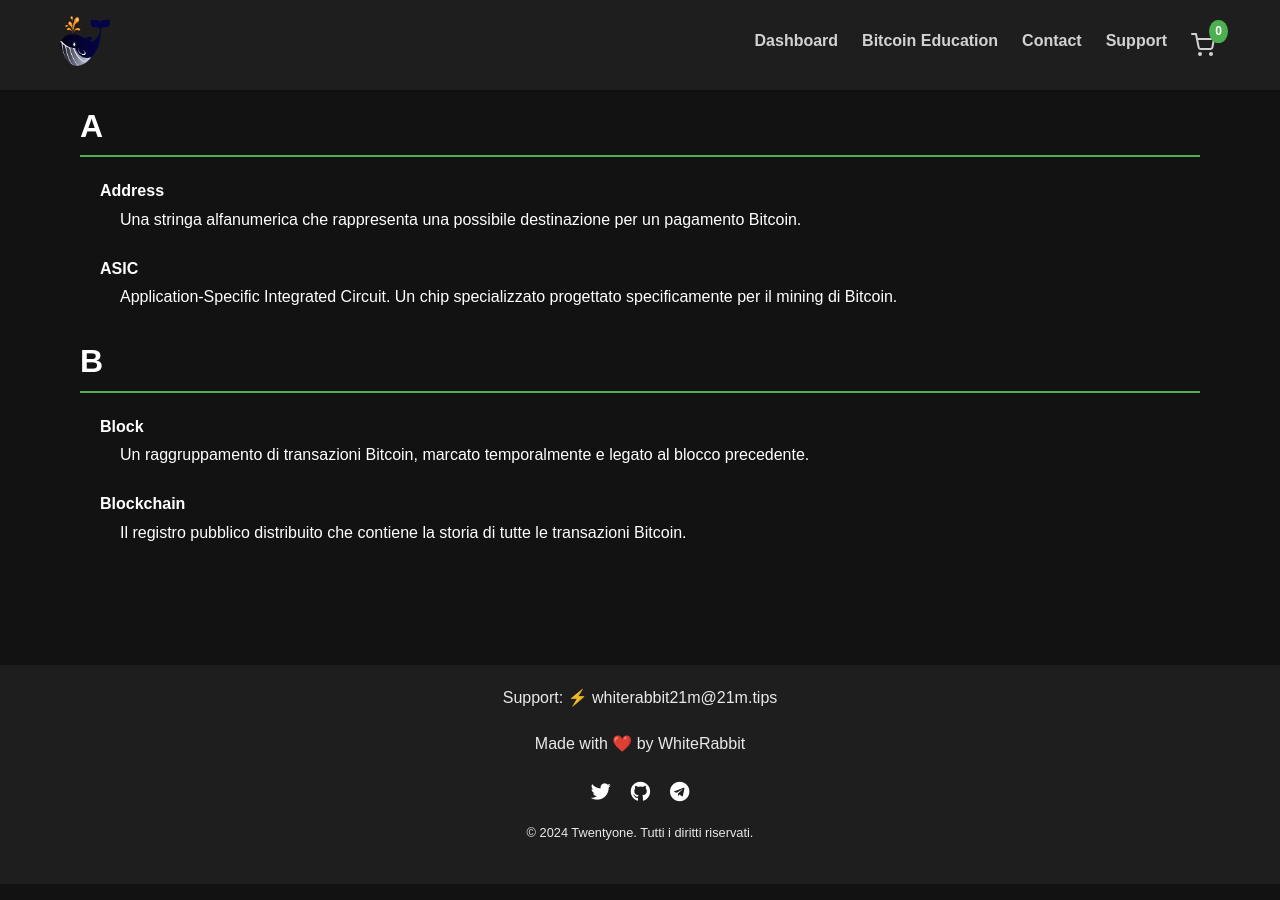
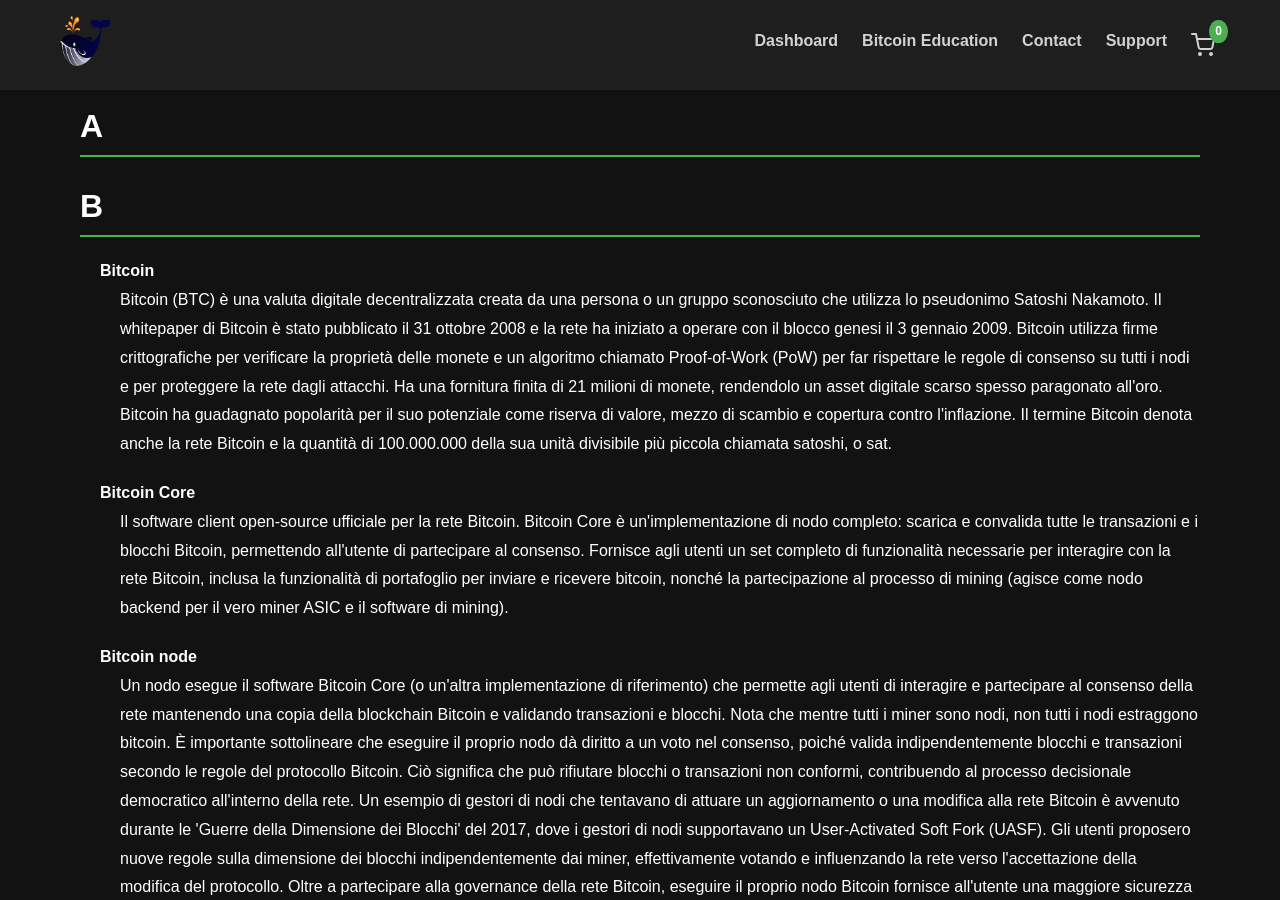
Before and after one commit to whiterabbit21m-test/whiterabbit21m-test.github.io, a Jekyll site: the page built from _posts/2024-07-23-glossary-bitcoin.md, in a window 1280 px wide and 900 px high, scrolled down 391 px. Built offline with Jekyll 4.4.1, drawn with Linux system fonts in a browser that asks for light colours; some of the changed text lies outside the part shown.

Commit message:
Update 2024-07-23-glossary-bitcoin.md

```diff
--- a/_posts/2024-07-23-glossary-bitcoin.md
+++ b/_posts/2024-07-23-glossary-bitcoin.md
@@ -18,24 +18,29 @@
   <h2 id="A">A</h2>
 
   <dl>
-    <dt>Address</dt>
-    <dd>Una stringa alfanumerica che rappresenta una possibile destinazione per un pagamento Bitcoin.</dd>
 
-    <dt>ASIC</dt>
-    <dd>Application-Specific Integrated Circuit. Un chip specializzato progettato specificamente per il mining di Bitcoin.</dd>
   </dl>
 
   <h2 id="B">B</h2>
 
   <dl>
-    <dt>Block</dt>
-    <dd>Un raggruppamento di transazioni Bitcoin, marcato temporalmente e legato al blocco precedente.</dd>
 
-    <dt>Blockchain</dt>
-    <dd>Il registro pubblico distribuito che contiene la storia di tutte le transazioni Bitcoin.</dd>
+    <dt>Bitcoin</dt>
+    <dd>Bitcoin (BTC) è una valuta digitale decentralizzata creata da una persona o un gruppo sconosciuto che utilizza lo pseudonimo Satoshi Nakamoto. Il whitepaper di Bitcoin è stato pubblicato il 31 ottobre 2008 e la rete ha iniziato a operare con il blocco genesi il 3 gennaio 2009. Bitcoin utilizza firme crittografiche per verificare la proprietà delle monete e un algoritmo chiamato Proof-of-Work (PoW) per far rispettare le regole di consenso su tutti i nodi e per proteggere la rete dagli attacchi. Ha una fornitura finita di 21 milioni di monete, rendendolo un asset digitale scarso spesso paragonato all'oro. Bitcoin ha guadagnato popolarità per il suo potenziale come riserva di valore, mezzo di scambio e copertura contro l'inflazione. Il termine Bitcoin denota anche la rete Bitcoin e la quantità di 100.000.000 della sua unità divisibile più piccola chiamata satoshi, o sat.</dd>
+
+    <dt>Bitcoin Core</dt>
+    <dd>Il software client open-source ufficiale per la rete Bitcoin. Bitcoin Core è un'implementazione di nodo completo: scarica e convalida tutte le transazioni e i blocchi Bitcoin, permettendo all'utente di partecipare al consenso. Fornisce agli utenti un set completo di funzionalità necessarie per interagire con la rete Bitcoin, inclusa la funzionalità di portafoglio per inviare e ricevere bitcoin, nonché la partecipazione al processo di mining (agisce come nodo backend per il vero miner ASIC e il software di mining).</dd>
+
+    <dt>Bitcoin node</dt>
+    <dd>Un nodo esegue il software Bitcoin Core (o un'altra implementazione di riferimento) che permette agli utenti di interagire e partecipare al consenso della rete mantenendo una copia della blockchain Bitcoin e validando transazioni e blocchi. Nota che mentre tutti i miner sono nodi, non tutti i nodi estraggono bitcoin. È importante sottolineare che eseguire il proprio nodo dà diritto a un voto nel consenso, poiché valida indipendentemente blocchi e transazioni secondo le regole del protocollo Bitcoin. Ciò significa che può rifiutare blocchi o transazioni non conformi, contribuendo al processo decisionale democratico all'interno della rete. Un esempio di gestori di nodi che tentavano di attuare un aggiornamento o una modifica alla rete Bitcoin è avvenuto durante le 'Guerre della Dimensione dei Blocchi' del 2017, dove i gestori di nodi supportavano un User-Activated Soft Fork (UASF). Gli utenti proposero nuove regole sulla dimensione dei blocchi indipendentemente dai miner, effettivamente votando e influenzando la rete verso l'accettazione della modifica del protocollo. Oltre a partecipare alla governance della rete Bitcoin, eseguire il proprio nodo Bitcoin fornisce all'utente una maggiore sicurezza poiché non si dipende da terze parti, nonché privacy poiché ci si può connettere alla rete in modo anonimo. Gli utenti possono scaricare il software open-source Bitcoin Core dal suo repository ufficiale su GitHub.</dd>
+
+    <dt>Bitcoin Script</dt>
+    <dd>Bitcoin Script è il linguaggio di programmazione nativo di Bitcoin utilizzato per definire come i bitcoin vengono spesi e chi può spenderli. È un linguaggio semplice basato su stack, progettato per essere sicuro, efficiente e facile da utilizzare per gli sviluppatori. Bitcoin Script è intenzionalmente non Turing-completo, il che significa che non può essere utilizzato per creare programmi arbitrari. Questo impedisce a script potenzialmente malevoli di consumare eccessiva potenza di calcolo che potrebbe danneggiare la rete. Bitcoin Script è uno strumento potente per supportare funzionalità come multifirma, timelock e pagamenti condizionali. Con la crescita dell'ecosistema Bitcoin, è probabile che Bitcoin Script svolgerà un ruolo ancora più importante nell'abilitare nuove e innovative applicazioni. Gli script comuni includono Pay-to-Public-Key-Hash (P2PKH) e Pay-to-Script-Hash (P2SH).</dd>
+
+    <dt>Bolt12</dt>
+    <dd>Una proposta di estensione alla Specifica Lightning, focalizzata sul miglioramento dell'efficienza e della flessibilità della rete. La caratteristica principale introdotta da BOLT12 è il protocollo Offers, che semplifica il processo di creazione, gestione ed esecuzione delle fatture Lightning. Le Offers forniscono un'alternativa più dinamica e riutilizzabile alle fatture tradizionali, consentendo la generazione automatica di fatture, pagamenti ricorrenti e una migliore privacy. Implementando BOLT12, Lightning può supportare una gamma più ampia di casi d'uso, inclusi abbonamenti, donazioni e servizi pay-as-you-go, riducendo al contempo la complessità delle interazioni di pagamento. Alcune funzionalità di BOLT12, come le fatture ricorrenti e i percorsi di pagamento oscurati, sono già disponibili come opzioni sperimentali in Core Lightning.</dd>
+
   </dl>
-
-  <!-- Continua con le altre lettere dell'alfabeto -->
 
 </div>
 
```
